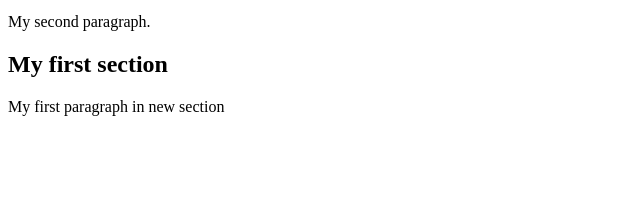
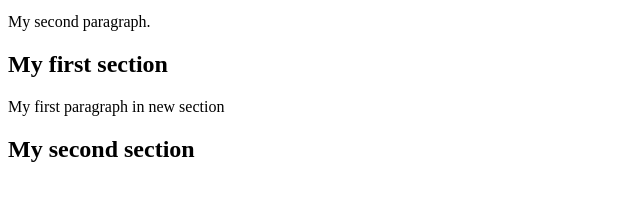
Before and after one commit to luveshsadhwani/git-workflow-rebase, a plain HTML site: page index.html in a window 1280 px wide. Shown: the part 101-302 px from the top of the page, without its empty margins (0-640 px from the left). Drawn offline with Linux system fonts and the light colour scheme.

Commit message:
2nd section

```diff
--- a/index.html
+++ b/index.html
@@ -9,5 +9,6 @@
     <p>My second paragraph.</p>
     <h2>My first section</h2>
     <p>My first paragraph in new section</p>
+    <h2>My second section</h2>
 </body>
 </html>
```
